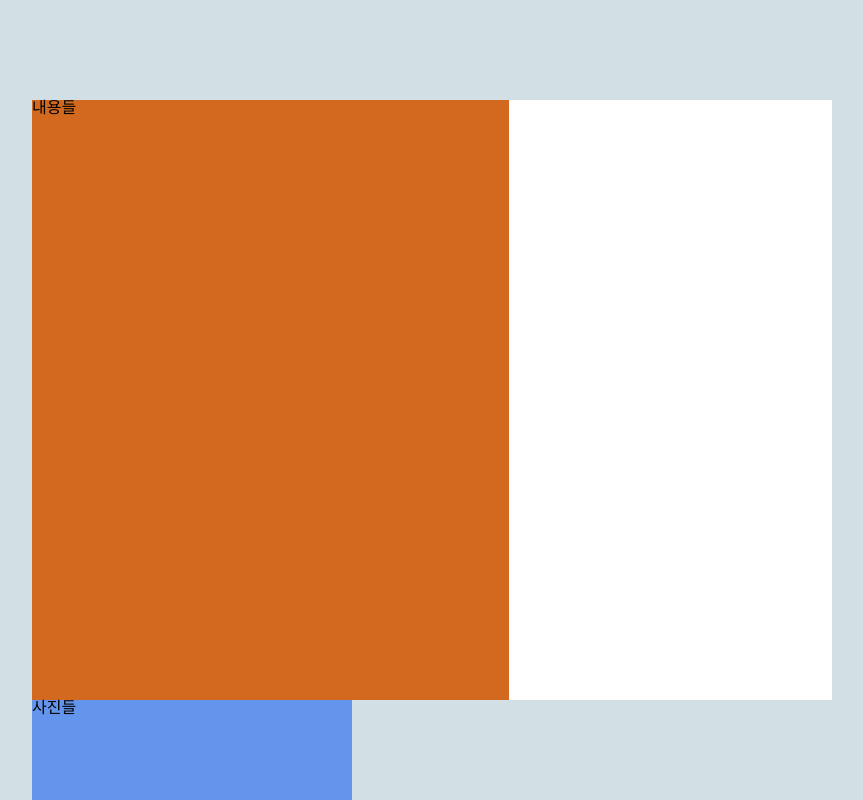
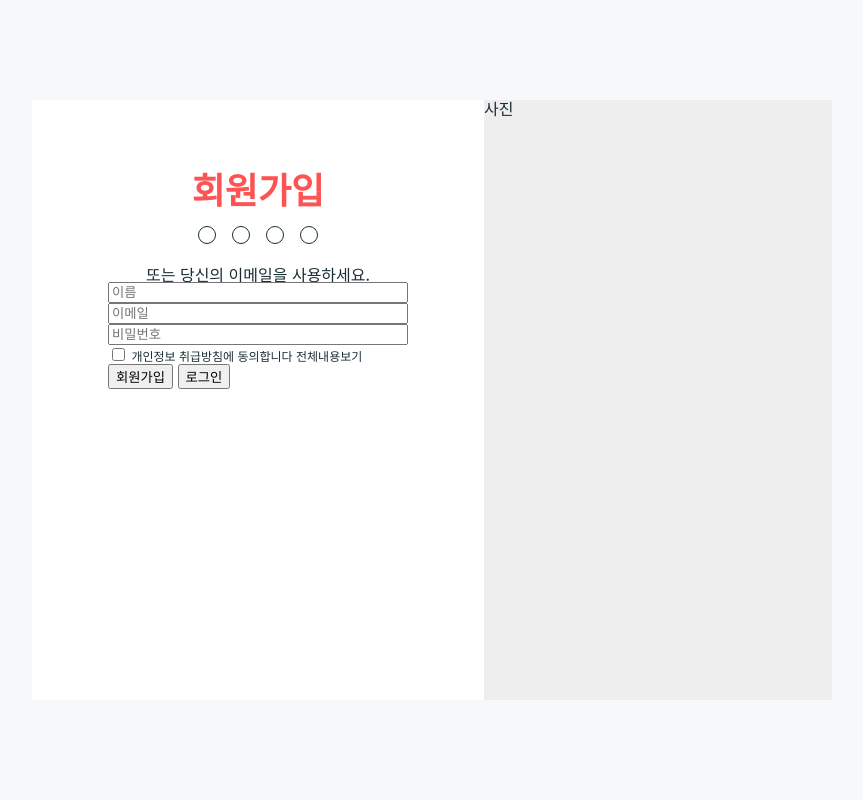
Before and after one commit to sonsmith/ui-login, a plain HTML site: page index.html in a window 1280 px wide. Shown: the top 800 px of the page, without its empty margins (208-1071 px from the left). Drawn offline with Linux system fonts and the light colour scheme; some icons are missing.

Commit message:
유아이로그인

```diff
--- a/css/main.css
+++ b/css/main.css
@@ -1,28 +1,75 @@
-@import url("https://fonts.googleapis.com/css2?family=Noto+Sans+KR:wght@400;700;900&display=swap");
+@import url("https://fonts.googleapis.com/css2?family=Noto+Sans+KR:wght@400;700&display=swap");
 
 /* font-family: 'Noto Sans KR', sans-serif; */
+
+body {
+  font-family: "Noto Sans KR", sans-serif;
+  color: #1a2e35;
+}
 
 .container {
   height: 100vh;
   display: flex;
+  align-items: center;
   justify-content: center;
-  align-items: center;
-  background-color: #d2e0e5;
+  background-color: #f7f8f9;
 }
 
 .login_wrapper {
   width: 800px;
   height: 600px;
-  background-color: #ffffff;
+  background-color: #fff;
+  display: flex;
 }
 
 .contents {
-  width: 477px;
+  width: 452px;
   height: 600px;
-  background-color: chocolate;
+  background-color: #fff;
+  display: flex;
+  flex-direction: column;
+  padding: 70px 76px;
+  box-sizing: border-box;
 }
 .photo {
-  width: 320px;
+  width: 348px;
   height: 600px;
-  background-color: cornflowerblue;
+  background-color: #eee;
 }
+
+/* top */
+.top {
+  display: flex;
+  flex-direction: column;
+  text-align: center;
+}
+
+.top h2 {
+  font-size: 36px;
+  font-weight: 700;
+  color: #fd5353;
+}
+
+.top .social {
+  display: flex;
+  justify-content: center;
+  margin-top: 20px;
+  margin-bottom: 22px;
+  gap: 16px;
+}
+
+.top .social a {
+  padding: 8px;
+  border-radius: 50%;
+  border: 1px solid #1a2e35;
+}
+
+/* form */
+.form_area form {
+  display: flex;
+  flex-direction: column;
+}
+
+.form_area .agree {
+  font-size: 12px;
+}
--- a/css/reset.css
+++ b/css/reset.css
@@ -127,3 +127,9 @@ table {
   border-collapse: collapse;
   border-spacing: 0;
 }
+
+/* custom reset */
+a {
+  color: inherit;
+  text-decoration: none;
+}
--- a/index.html
+++ b/index.html
@@ -4,15 +4,48 @@
     <meta charset="UTF-8" />
     <meta http-equiv="X-UA-Compatible" content="IE=edge" />
     <meta name="viewport" content="width=device-width, initial-scale=1.0" />
-    <title>ui login</title>
+    <title>UI - Login</title>
     <link rel="stylesheet" href="./css/reset.css" />
+    <link rel="stylesheet" href="//cdn.jsdelivr.net/npm/xeicon@2.3.3/xeicon.min.css" />
     <link rel="stylesheet" href="./css/main.css" />
   </head>
   <body>
     <div class="container">
       <div class="login_wrapper">
-        <div class="contents">내용들</div>
-        <div class="photo">사진들</div>
+        <div class="contents">
+          <!-- 상단 -->
+          <div class="top">
+            <h2>회원가입</h2>
+            <div class="social">
+              <a href="#x"><i class="xi-google"></i></a>
+              <a href="#x"><i class="xi-facebook"></i></a>
+              <a href="#x"><i class="xi-twitter"></i></a>
+              <a href="#x"><i class="xi-instagram"></i></a>
+            </div>
+            <p>또는 당신의 이메일을 사용하세요.</p>
+          </div>
+          <!--/ 상단 -->
+
+          <div class="form_area">
+            <form>
+              <input type="text" placeholder="이름" />
+              <input type="text" placeholder="이메일" />
+              <input type="password" placeholder="비밀번호" />
+
+              <div class="agree">
+                <input type="checkbox" name="vehicle1" />
+                <label for="vehicle1">개인정보 취급방침에 동의합니다</label>
+                <a href="#x">전체내용보기</a>
+              </div>
+
+              <div class="btns">
+                <input type="submit" value="회원가입" />
+                <input type="submit" value="로그인" />
+              </div>
+            </form>
+          </div>
+        </div>
+        <div class="photo">사진</div>
       </div>
     </div>
   </body>
```
Also changed, not shown: images/bg.jpg (added).
